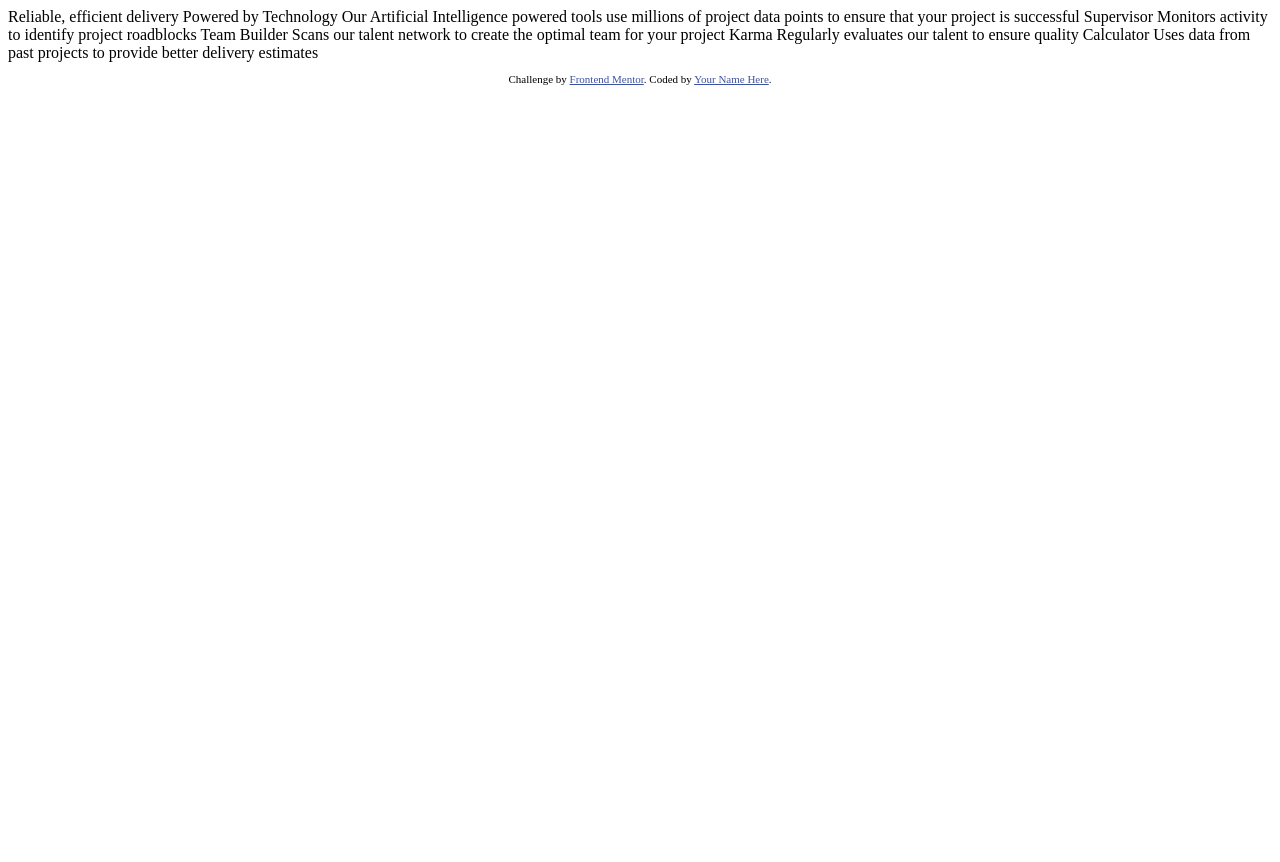
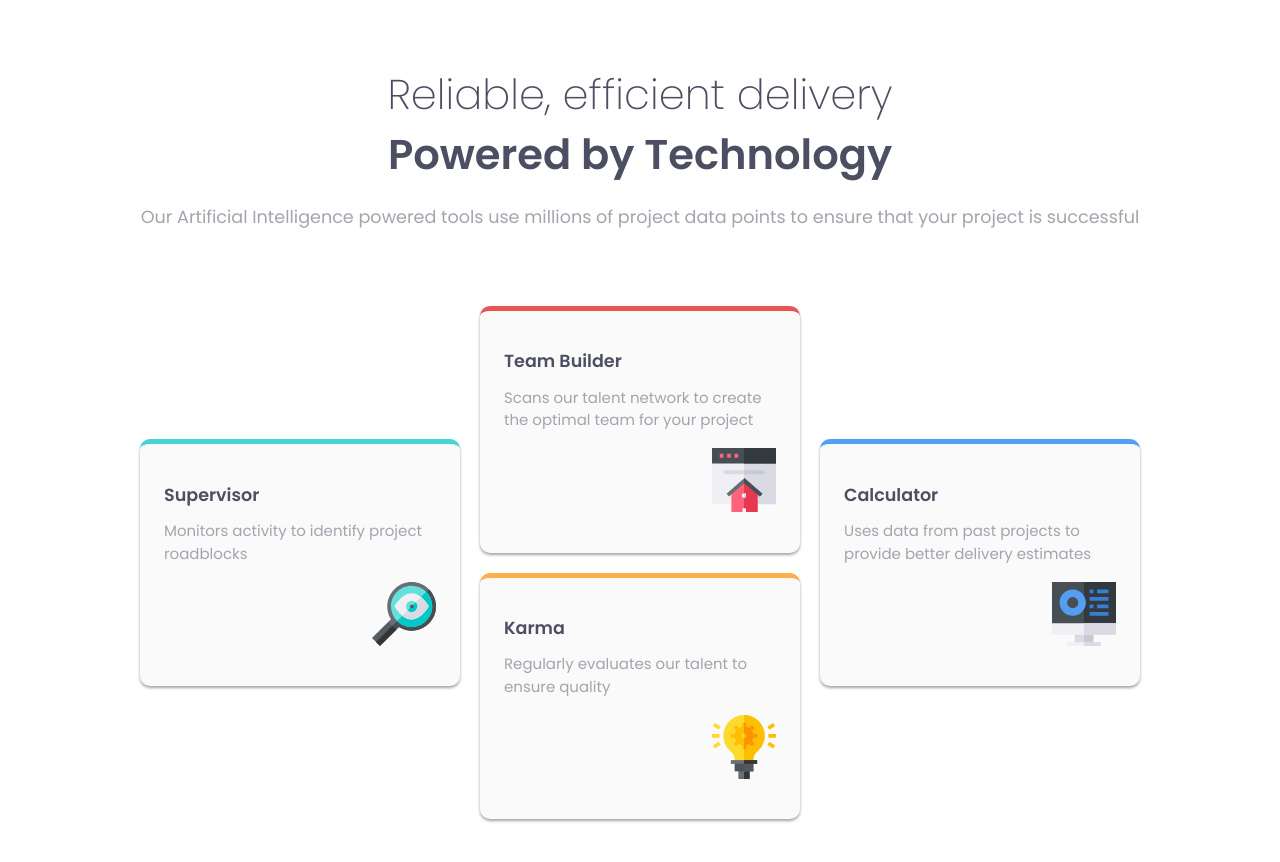
Before and after one commit to coyoteshkw/frontend-mentor, a plain HTML site: page four-card-feature-section-master/index.html in a window 1280 px wide. Before the commit the page ends 800 px from the top, so only its background shows below. Drawn offline with Linux system fonts and the light colour scheme.

Commit message:
four-card done

```diff
--- a/four-card-feature-section-master/index.html
+++ b/four-card-feature-section-master/index.html
@@ -1,45 +1,64 @@
 <!DOCTYPE html>
 <html lang="en">
+
 <head>
   <meta charset="UTF-8">
-  <meta name="viewport" content="width=device-width, initial-scale=1.0"> <!-- displays site properly based on user's device -->
+  <meta name="viewport" content="width=device-width, initial-scale=1.0">
+  <!-- displays site properly based on user's device -->
 
   <link rel="icon" type="image/png" sizes="32x32" href="./images/favicon-32x32.png">
+  <link rel="stylesheet" href="./style.css">
+  <!-- font -->
+  <link rel="preconnect" href="https://fonts.googleapis.com">
+  <link rel="preconnect" href="https://fonts.gstatic.com" crossorigin>
+  <link href="https://fonts.googleapis.com/css2?family=Poppins:wght@200;400;600&display=swap" rel="stylesheet">
 
   <title>Frontend Mentor | Four card feature section</title>
 
-  <!-- Feel free to remove these styles or customise in your own stylesheet 👍 -->
-  <style>
-    .attribution { font-size: 11px; text-align: center; }
-    .attribution a { color: hsl(228, 45%, 44%); }
-  </style>
 </head>
+
 <body>
 
-  Reliable, efficient delivery
-  Powered by Technology
+  <header class="header">
+    <h2 class="header__subtitle">Reliable, efficient delivery</h2>
+    <h2 class="header__title">Powered by Technology</h2>
+    <p class="header__desc">
+      Our Artificial Intelligence powered tools use millions of project data points
+      to ensure that your project is successful
+    </p>
+  </header>
 
-  Our Artificial Intelligence powered tools use millions of project data points
-  to ensure that your project is successful
+  <main class="main">
+    <div class="card" style="--border-color: var(--cyan)">
+      <div class="card__text">
+        <h3 class="card__title">Supervisor</h3>
+        <p class="card__desc">Monitors activity to identify project roadblocks</p>
+      </div>
+      <img class="card__img" src="./images/icon-supervisor.svg" alt="icon-supervisor">
+    </div>
+    <div class="card" style="--border-color: var(--red)">
+      <div class="card__text">
+        <h3 class="card__title">Team Builder</h3>
+        <p class="card__desc">Scans our talent network to create the optimal team for your project</p>
+      </div>
+      <img class="card__img" src="./images/icon-team-builder.svg" alt="icon-team-builder">
+    </div>
+    <div class="card" style="--border-color: var(--orange)">
+      <div class="card__text">
+        <h3 class="card__title">Karma</h3>
+        <p class="card__desc">Regularly evaluates our talent to ensure quality</p>
+      </div>
+      <img class="card__img" src="./images/icon-karma.svg" alt="icon-karma">
+    </div>
+    <div class="card">
+      <div class="card__text">
+        <h3 class="card__title">Calculator</h3>
+        <p class="card__desc">Uses data from past projects to provide better delivery estimates</p>
+      </div>
+      <img class="card__img" src="./images/icon-calculator.svg" alt="icon-calculator">
+    </div>
+  </main>
 
-  Supervisor
-  Monitors activity to identify project roadblocks
+</body>
 
-  Team Builder
-  Scans our talent network to create the optimal team for your project
-
-  Karma
-  Regularly evaluates our talent to ensure quality
-
-  Calculator
-  Uses data from past projects to provide better delivery estimates
-
-
-  <footer>
-    <p class="attribution">
-      Challenge by <a href="https://www.frontendmentor.io?ref=challenge" target="_blank">Frontend Mentor</a>.
-      Coded by <a href="#">Your Name Here</a>.
-    </p>
-  </footer>
-</body>
 </html>
--- /dev/null
+++ b/four-card-feature-section-master/style.css
@@ -0,0 +1,231 @@
+/* ======================= *\
+* reset css
+/* ======================= */
+/* Box sizing rules */
+*,
+*::before,
+*::after {
+  box-sizing: border-box;
+}
+
+/* Prevent font size inflation */
+html {
+  -moz-text-size-adjust: none;
+  -webkit-text-size-adjust: none;
+  text-size-adjust: none;
+}
+
+/* Remove default margin in favour of better control in authored CSS */
+body,
+h1,
+h2,
+h3,
+h4,
+p,
+figure,
+blockquote,
+dl,
+dd {
+  margin-block-end: 0;
+}
+
+/* Remove list styles on ul, ol elements with a list role, which suggests default styling will be removed */
+ul[role='list'],
+ol[role='list'] {
+  list-style: none;
+}
+
+/* Set core body defaults */
+body {
+  min-height: 100vh;
+  line-height: 1.5;
+}
+
+/* Set shorter line heights on headings and interactive elements */
+h1,
+h2,
+h3,
+h4,
+button,
+input,
+label {
+  line-height: 1.1;
+}
+
+/* Balance text wrapping on headings */
+h1,
+h2,
+h3,
+h4 {
+  text-wrap: balance;
+}
+
+/* A elements that don't have a class get default styles */
+a:not([class]) {
+  text-decoration-skip-ink: auto;
+  color: currentColor;
+}
+
+/* Make images easier to work with */
+img,
+picture {
+  max-width: 100%;
+  display: block;
+}
+
+/* Inherit fonts for inputs and buttons */
+input,
+button,
+textarea,
+select {
+  font-family: inherit;
+  font-size: inherit;
+}
+
+/* Make sure textareas without a rows attribute are not tiny */
+textarea:not([rows]) {
+  min-height: 10em;
+}
+
+/* Anything that has been anchored to should have extra scroll margin */
+:target {
+  scroll-margin-block: 5ex;
+}
+
+/* ======================= *\
+* my css
+/* ======================= */
+
+@import url('https://fonts.googleapis.com/css2?family=Poppins:wght@200;400;600&display=swap');
+
+:root {
+  --red: hsl(0, 78%, 62%);
+  --cyan: hsl(180, 62%, 55%);
+  --orange: hsl(34, 97%, 64%);
+  --blue: hsl(212, 86%, 64%);
+  --very-dark-blue: hsl(234, 12%, 34%);
+  --grayish-blue: hsl(229, 6%, 66%);
+  --very-light-gray: hsl(0, 0%, 98%);
+}
+
+body {
+  font-size: 15px;
+  font-family: "Poppins", sans-serif;
+  font-weight: 400;
+  margin: 4.5rem 2rem;
+}
+
+/* ======================= *\
+* header
+/* ======================= */
+.header {
+  text-align: center;
+}
+
+.header__subtitle {
+  /* font-size: 1.8rem; */
+  font-weight: 200;
+  color: var(--very-dark-blue);
+  font-size: clamp(1.4rem, calc(1rem + 2vw), 3rem);
+}
+
+.header__title {
+  /* font-size: 1.8rem; */
+  font-size: clamp(1.4rem, calc(1rem + 2vw), 3rem);
+  margin-top: .875rem;
+  font-weight: 600;
+  color: var(--very-dark-blue);
+}
+
+.header__desc {
+  font-size: clamp(1rem, calc(.3rem + 1vw), 1.5rem);
+  margin-top: 1.625rem;
+  color: var(--grayish-blue);
+}
+
+/* ======================= *\
+* main
+/* ======================= */
+.main {
+  margin-top: 76px;
+  display: grid;
+  gap: 1.25rem;
+  align-items: stretch;
+  /* max-width: 385px;
+  margin-inline: auto; */
+  margin-inline: auto;
+}
+
+@media screen and (min-width: 500px) {
+  .main {
+    max-width: 846px;
+    grid-template-columns: 1fr 1fr;
+  }
+}
+
+@media screen and (min-width: 1200px) {
+  .main {
+    grid-template-columns: repeat(3, 1fr);
+    grid-template-rows: repeat(4, 1fr);
+    max-width: 1000px;
+    /* margin-inline: auto; */
+  }
+
+  /* cyan */
+  .card:nth-child(1) {
+    grid-column: 1;
+    grid-row: 2 / span 2;
+  }
+
+  /* red */
+  .card:nth-child(2) {
+    grid-column: 2;
+    grid-row: 1 / span 2;
+  }
+
+  /* orange */
+  .card:nth-child(3) {
+    grid-column: 2;
+    grid-row: 3 / span 2;
+  }
+
+  /* blue */
+  .card:nth-child(4) {
+    grid-column: 3;
+    grid-row: 2 / span 2;
+  }
+}
+
+/* ======================= *\
+ * card
+/* ======================= */
+.card {
+  display: grid;
+  grid-template-rows: 1fr 1fr;
+  align-items: center;
+  padding: 1.5rem;
+  background-color: var(--very-light-gray);
+  border-radius: 10px;
+  box-shadow: 0 2px 3px 0px var(--grayish-blue);
+  /* border-bottom: 1px solid; */
+  border-top: 5px solid var(--border-color, var(--blue));
+}
+
+.card__title {
+  font-weight: 600;
+  color: var(--very-dark-blue);
+}
+
+.card__desc {
+  color: var(--grayish-blue);
+  /* fixed 2 line height */
+  line-height: 1.5;
+  height: 3em;
+  overflow: hidden;
+  text-overflow: ellipsis;
+  max-width: 30ch;
+}
+
+.card__img {
+  justify-self: end;
+}
```
Also changed, not shown: four-card-feature-section-master/images/grid-design.png (added), 1 other file.
